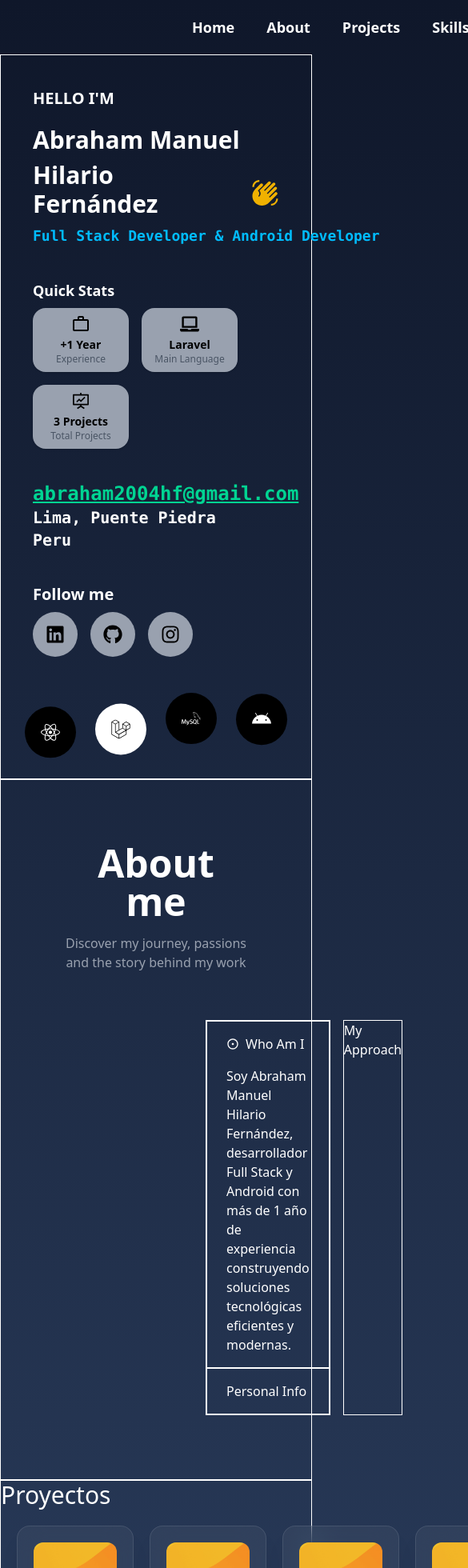
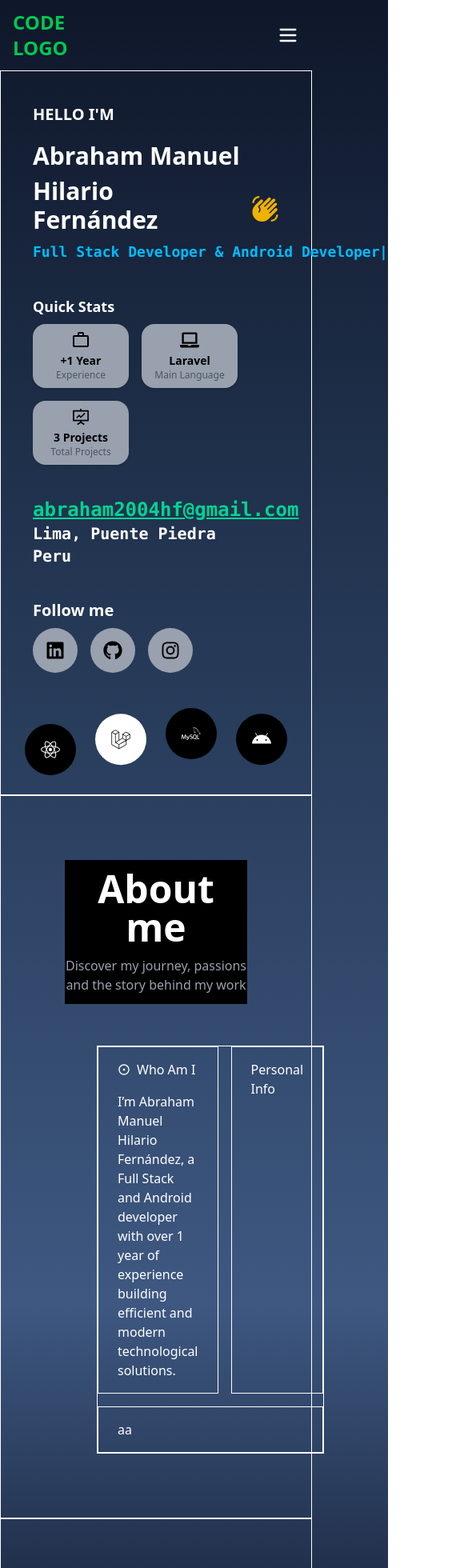
Before and after one commit to Abraham555M/Portafolio, a React (Vite) app: page / in a window 390 px wide. Shown: the top 1960 px of the page at 80% size, 585 px wide, since content can reach past the window. Built offline with nearby package versions, Linux system fonts and the light colour scheme.

Commit message:
Implementación de la responsividad en el navbar

```diff
--- a/src/components/Navbar.jsx
+++ b/src/components/Navbar.jsx
@@ -1,64 +1,207 @@
-import logo from '../assets/logo.webp';  // Ruta del logo
+import { useState } from "react";
 
 export const Navbar = () => {
+  const [isOpen, setIsOpen] = useState(false);
+
   return (
-    <>
-    <div className='flex items-center font-bold gap-60 text-white'>
-        { /* Logo */}
-        <div className='w-36 cursor-pointer'>
-            <img src={logo} alt="Descripción del logo" />
+    <header className="font-bold text-white">
+      <div className="flex items-center justify-between px-4 py-3 md:px-6 lg:px-8">
+        {/* Logo */}
+        <div className="flex-shrink-0 cursor-pointer w-28 sm:w-32 md:w-36">
+          <div className="text-2xl font-bold text-green-500">
+            CODE LOGO
+          </div>
         </div>
 
-        { /* Navbar */}
-        <div>
-            <nav>
-                <ul className='flex gap-10 text-lg'>
+        {/* Botón hamburguesa (solo móvil) */}
+        <button
+          className="z-10 lg:hidden focus:outline-none"
+          onClick={() => setIsOpen(!isOpen)}
+          aria-label="Toggle menu"
+        >
+          {isOpen ? (
+            // Ícono X
+            <svg
+              xmlns="http://www.w3.org/2000/svg"
+              className="w-7 h-7"
+              fill="none"
+              viewBox="0 0 24 24"
+              stroke="currentColor"
+              strokeWidth={2}
+            >
+              <path strokeLinecap="round" strokeLinejoin="round" d="M6 18L18 6M6 6l12 12" />
+            </svg>
+          ) : (
+            // Ícono hamburguesa
+            <svg
+              xmlns="http://www.w3.org/2000/svg"
+              className="w-7 h-7"
+              fill="none"
+              viewBox="0 0 24 24"
+              stroke="currentColor"
+              strokeWidth={2}
+            >
+              <path strokeLinecap="round" strokeLinejoin="round" d="M4 6h16M4 12h16m0 6H4" />
+            </svg>
+          )}
+        </button>
+
+        {/* Navbar desktop */}
+        <nav className="flex-1 hidden mx-4 lg:block xl:mx-8">
+          <ul className="flex items-center justify-center gap-4 text-sm xl:gap-8 2xl:gap-10 xl:text-base 2xl:text-lg">
             <li>
-                        <a href="#home" className="inline-block transform hover:scale-110 hover:text-green-500 transition-all duration-200">
+              <a
+                href="#home"
+                className="relative transition-all duration-300 hover:text-green-500 whitespace-nowrap
+                            after:content-[''] after:absolute after:left-0 after:-bottom-1 after:w-0 after:h-[2px] after:bg-green-500
+                            after:transition-all after:duration-300 hover:after:w-full"
+                >
                 Home
                 </a>
             </li>
             <li>
-                        <a href="#sobre-mi" className="inline-block transform hover:scale-110 hover:text-green-500 transition-all duration-200">
+              <a
+                href="#sobre-mi"
+                className="relative transition-all duration-300 hover:text-green-500 whitespace-nowrap
+                            after:content-[''] after:absolute after:left-0 after:-bottom-1 after:w-0 after:h-[2px] after:bg-green-500
+                            after:transition-all after:duration-300 hover:after:w-full"
+                >
                 About
               </a>
             </li>
             <li>
-                        <a href="#proyectos" className="inline-block transform hover:scale-110 hover:text-green-500 transition-all duration-200">
+              <a
+                href="#proyectos"
+                className="relative transition-all duration-300 hover:text-green-500 whitespace-nowrap
+                            after:content-[''] after:absolute after:left-0 after:-bottom-1 after:w-0 after:h-[2px] after:bg-green-500
+                            after:transition-all after:duration-300 hover:after:w-full"
+                >
                 Projects
               </a>
             </li>
             <li>
-                        <a href="#habilidades" className="inline-block transform hover:scale-110 hover:text-green-500 transition-all duration-200">
+              <a
+                href="#habilidades"
+                className="relative transition-all duration-300 hover:text-green-500 whitespace-nowrap
+                            after:content-[''] after:absolute after:left-0 after:-bottom-1 after:w-0 after:h-[2px] after:bg-green-500
+                            after:transition-all after:duration-300 hover:after:w-full"
+                >
                 Skills
               </a>
             </li>
             <li>
-                        <a href="#experiencia" className="inline-block transform hover:scale-110 hover:text-green-500 transition-all duration-200">
+              <a
+                href="#experiencia"
+                className="relative transition-all duration-300 hover:text-green-500 whitespace-nowrap
+                            after:content-[''] after:absolute after:left-0 after:-bottom-1 after:w-0 after:h-[2px] after:bg-green-500
+                            after:transition-all after:duration-300 hover:after:w-full"
+                >
                 Experience
               </a>
             </li>
             <li>
-                        <a href="#contacto" className="inline-block transform hover:scale-110 hover:text-green-500 transition-all duration-200">
+              <a
+                href="#contacto"
+                className="relative transition-all duration-300 hover:text-green-500 whitespace-nowrap
+                            after:content-[''] after:absolute after:left-0 after:-bottom-1 after:w-0 after:h-[2px] after:bg-green-500
+                            after:transition-all after:duration-300 hover:after:w-full"
+                >
                 Contact
               </a>
             </li>
           </ul>
         </nav>
-        </div>
 
-        { /* Boton de descarga cv */}
-        <div className='flex gap-3 items-center border-2 px-10 py-2 rounded-3xl cursor-pointer hover:bg-green-500 hover:scale-105 transition-transform duration-300'>
-            <svg xmlns="http://www.w3.org/2000/svg" viewBox="0 0 20 20" fill="currentColor" className="size-5">
+        {/* Botón CV (desktop) */}
+        <div className="items-center flex-shrink-0 hidden gap-2 px-3 py-2 transition-transform duration-300 border-2 cursor-pointer xl:gap-3 xl:px-4 2xl:px-5 lg:flex rounded-3xl hover:bg-green-500 hover:scale-105 whitespace-nowrap">
+          <svg
+            xmlns="http://www.w3.org/2000/svg"
+            viewBox="0 0 20 20"
+            fill="currentColor"
+            className="w-4 h-4 xl:w-5 xl:h-5"
+          >
             <path d="M10.75 2.75a.75.75 0 0 0-1.5 0v8.614L6.295 8.235a.75.75 0 1 0-1.09 1.03l4.25 4.5a.75.75 0 0 0 1.09 0l4.25-4.5a.75.75 0 0 0-1.09-1.03l-2.955 3.129V2.75Z" />
             <path d="M3.5 12.75a.75.75 0 0 0-1.5 0v2.5A2.75 2.75 0 0 0 4.75 18h10.5A2.75 2.75 0 0 0 18 15.25v-2.5a.75.75 0 0 0-1.5 0v2.5c0 .69-.56 1.25-1.25 1.25H4.75c-.69 0-1.25-.56-1.25-1.25v-2.5Z" />
           </svg>
-            <button>
-                Download CV
-            </button>
+          <button className="text-xs xl:text-sm 2xl:text-base">Download CV</button>
+        </div>
       </div>
 
+      {/* Menú móvil desplegable */}
+      {isOpen && (
+        <nav className="border-t border-gray-700 lg:hidden">
+          <ul className="flex flex-col gap-4 py-4 text-base text-center sm:text-lg">
+            <li>
+              <a
+                href="#home"
+                className="block transition-colors duration-200 hover:text-green-500"
+                onClick={() => setIsOpen(false)}
+              >
+                Home
+              </a>
+            </li>
+            <li>
+              <a
+                href="#sobre-mi"
+                className="block transition-colors duration-200 hover:text-green-500"
+                onClick={() => setIsOpen(false)}
+              >
+                About
+              </a>
+            </li>
+            <li>
+              <a
+                href="#proyectos"
+                className="block transition-colors duration-200 hover:text-green-500"
+                onClick={() => setIsOpen(false)}
+              >
+                Projects
+              </a>
+            </li>
+            <li>
+              <a
+                href="#habilidades"
+                className="block transition-colors duration-200 hover:text-green-500"
+                onClick={() => setIsOpen(false)}
+              >
+                Skills
+              </a>
+            </li>
+            <li>
+              <a
+                href="#experiencia"
+                className="block transition-colors duration-200 hover:text-green-500"
+                onClick={() => setIsOpen(false)}
+              >
+                Experience
+              </a>
+            </li>
+            <li>
+              <a
+                href="#contacto"
+                className="block transition-colors duration-200 hover:text-green-500"
+                onClick={() => setIsOpen(false)}
+              >
+                Contact
+              </a>
+            </li>
+            <li>
+              <div className="flex items-center justify-center gap-2 px-5 py-2 mx-auto mt-2 transition duration-300 border-2 cursor-pointer rounded-3xl hover:bg-green-500 max-w-fit">
+                <svg
+                  xmlns="http://www.w3.org/2000/svg"
+                  viewBox="0 0 20 20"
+                  fill="currentColor"
+                  className="w-5 h-5"
+                >
+                  <path d="M10.75 2.75a.75.75 0 0 0-1.5 0v8.614L6.295 8.235a.75.75 0 1 0-1.09 1.03l4.25 4.5a.75.75 0 0 0 1.09 0l4.25-4.5a.75.75 0 0 0-1.09-1.03l-2.955 3.129V2.75Z" />
+                  <path d="M3.5 12.75a.75.75 0 0 0-1.5 0v2.5A2.75 2.75 0 0 0 4.75 18h10.5A2.75 2.75 0 0 0 18 15.25v-2.5a.75.75 0 0 0-1.5 0v2.5c0 .69-.56 1.25-1.25 1.25H4.75c-.69 0-1.25-.56-1.25-1.25v-2.5Z" />
+                </svg>
+                <button>Download CV</button>
               </div>
-    </>
-  )
-}
+            </li>
+          </ul>
+        </nav>
+      )}
+    </header>
+  );
+};
--- a/src/components/ProjectCard.jsx
+++ b/src/components/ProjectCard.jsx
@@ -4,6 +4,7 @@ import fondo from '../assets/jjj.png';
 
 const ProjectCard = ({ title, description, imageUrl, githubUrl, liveUrl, tools }) => {
   return (
+
     <div className="relative bg-white/5 backdrop-blur-lg border border-white/10 rounded-2xl p-5 shadow-xl transition hover:shadow-cyan-500/30 hover:scale-[1.015] duration-300 group max-w-md">
       {/* Imagen de fondo */}
       <div className="w-full h-48 overflow-hidden rounded-xl mb-4">
@@ -57,6 +58,7 @@ const ProjectCard = ({ title, description, imageUrl, githubUrl, liveUrl, tools }
         )}
       </div>
     </div>
+
   );
 };
 
--- a/src/sections/Proyectos/Proyectos.jsx
+++ b/src/sections/Proyectos/Proyectos.jsx
@@ -1,13 +1,14 @@
 import ProjectCard from "../../components/ProjectCard";
 import { FaReact, FaLaravel, FaAndroid } from "react-icons/fa";
 import { SiMysql } from "react-icons/si";
+import  foto  from "../../assets/image.png"
 
 export const Proyectos = () => {
   return (
     <>
-    <section id="proyectos" className="text-white border h-500">
+    <section id="proyectos" className="text-white border p-20">
         <h2 className="text-3xl">Proyectos</h2>
-
+        {/**
         <div className = "flex gap-5 p-5">
           <ProjectCard
             title="Sistema de Pedidos"
@@ -17,37 +18,27 @@ export const Proyectos = () => {
             liveUrl="https://pedidos-demo.vercel.app"
             tools={[FaReact, FaLaravel, SiMysql]}
           />
+        </div>
+        */}
 
-<ProjectCard
-  title="Sistema de Pedidos"
-  description="App de pedidos y control de platos para restaurante. Backend con Laravel, base de datos MySQL y frontend en React."
-  imageUrl="/images/pedidos.png"
-  githubUrl="https://github.com/usuario/pedidos"
-  liveUrl="https://pedidos-demo.vercel.app"
-  tools={[FaReact, FaLaravel, SiMysql]}
-/>
-
-<ProjectCard
-  title="Sistema de Pedidos"
-  description="App de pedidos y control de platos para restaurante. Backend con Laravel, base de datos MySQL y frontend en React."
-  imageUrl="/images/pedidos.png"
-  githubUrl="https://github.com/usuario/pedidos"
-  liveUrl="https://pedidos-demo.vercel.app"
-  tools={[FaReact, FaLaravel, SiMysql]}
-/>
-
-<ProjectCard
-  title="Sistema de Pedidos"
-  description="App de pedidos y control de platos para restaurante. Backend con Laravel, base de datos MySQL y frontend en React."
-  imageUrl="/images/pedidos.png"
-  githubUrl="https://github.com/usuario/pedidos"
-  liveUrl="https://pedidos-demo.vercel.app"
-  tools={[FaReact, FaLaravel, SiMysql]}
-/>
-
+        <div>
+          <div>
+            <h1></h1>
+            <img className="" src={foto} alt="" />
           </div>
-
-
+        </div>
+     <div>
+          <div>
+            <h1></h1>
+            <img className="" src={foto} alt="" />
+          </div>
+        </div>
+         <div>
+          <div>
+            <h1></h1>
+            <img className="" src={foto} alt="" />
+          </div>
+        </div>
 
     </section>
     </>
--- a/src/sections/SobreMi/SobreMi.jsx
+++ b/src/sections/SobreMi/SobreMi.jsx
@@ -18,13 +18,13 @@ export const SobreMi = () => {
    return (
     <section id="sobre-mi" className="text-white border p-20">
       {/* About me*/}
-      <div className='text-center m-auto space-y-4'>
+      <div className='text-center m-auto space-y-3 bg-black py-3'>
         <h1 className='text-5xl font-bold'>About me</h1>
         <p className='text-md text-gray-400'>Discover my journey, passions and the story behind my work </p>
       </div>
 
       {/* Contenido About me */}
-      <div className='flex mt-15 gap-4'>
+      <div className='flex gap-10 mt-13'>
         {/* Imagen */}
         <motion.div
           initial={{ opacity: 0, y: 80 }}
@@ -34,25 +34,30 @@ export const SobreMi = () => {
         >
         <img src={foto} alt="Mi foto"/>
         </motion.div>
-        <div className='border ml-40 w-105'>
-          <div className='border px-6 py-4 space-y-4'>
-            <div className='flex gap-2 items-center'>
-              <RiFocusLine />
-              <h1>Who Am I</h1>
+        <div className='border w-250 space-y-4'>
+          {/* Primer Nivel */}
+          <div className='flex gap-4'>
+            <div className='flex-1 px-6 py-4 space-y-4 border'>
+              <div className='flex gap-2 items-center'>
+                <RiFocusLine />
+                <h1>Who Am I</h1>
+              </div>
+              <div>
+                <p>
+                  I’m Abraham Manuel Hilario Fernández, a Full Stack and Android developer with over 1 year of experience building efficient and modern technological solutions.                </p>
+              </div>
             </div>
-            <div >
-              <p>
-                Soy Abraham Manuel Hilario Fernández, desarrollador Full Stack y Android con más de 1 año de experiencia construyendo soluciones tecnológicas eficientes y modernas.
-              </p>
+            <div className='flex-1 border px-6 py-4'>
+              <h1>Personal Info</h1>
             </div>
           </div>
+          {/* Segundo Nivel */}
           <div className='border px-6 py-4'>
-            <h1>Personal Info</h1>
+            <h1>aa</h1>
           </div>
         </div>
-        <div className='border w-105'>
-          <h1>My Approach</h1>
-        </div>
+
+
       </div>
 
 
@@ -67,6 +72,10 @@ export const SobreMi = () => {
         >
         <img src={foto} alt="Mi foto"/>
         </motion.div>
+
+          <div className='border w-105'>
+          <h1>My Approach</h1>
+        </div>
         */}
     </section>
   )
--- a/src/styles/index.css
+++ b/src/styles/index.css
@@ -1,8 +1,18 @@
 @import "tailwindcss";
 
 body {
-  background: linear-gradient(to bottom, #0f172a, #3e5881);
+  background: linear-gradient(
+    to bottom,
+    #0f172a 0%,
+    #1e2f49 20%,
+
+    #3e5881 60%,
+    #0f172a 80%,
+    #1e2f49 100%
+  );
 }
+
+
 
 html {
   scroll-behavior: smooth;
```
Lines whose indentation alone changed are shown as unchanged.
